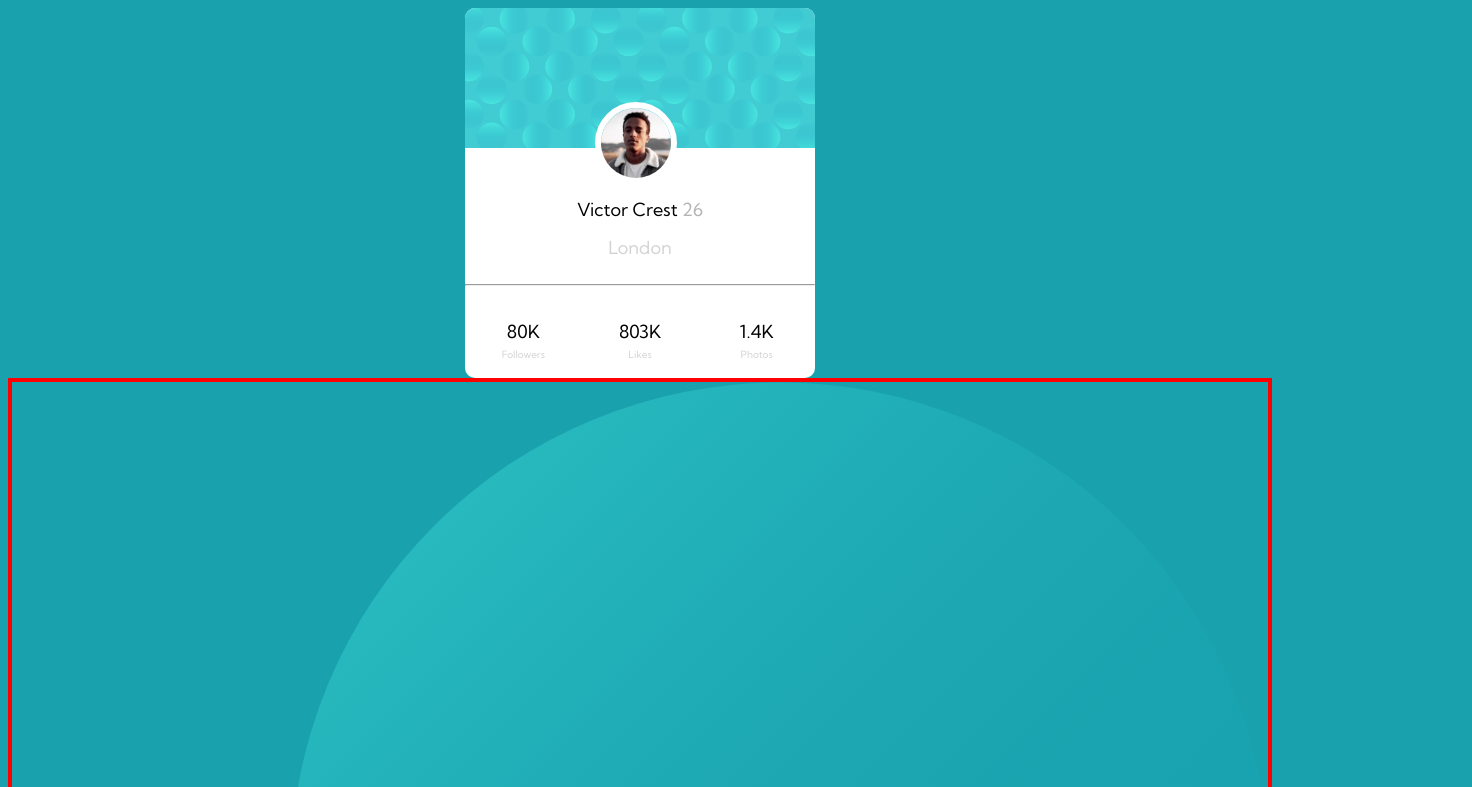
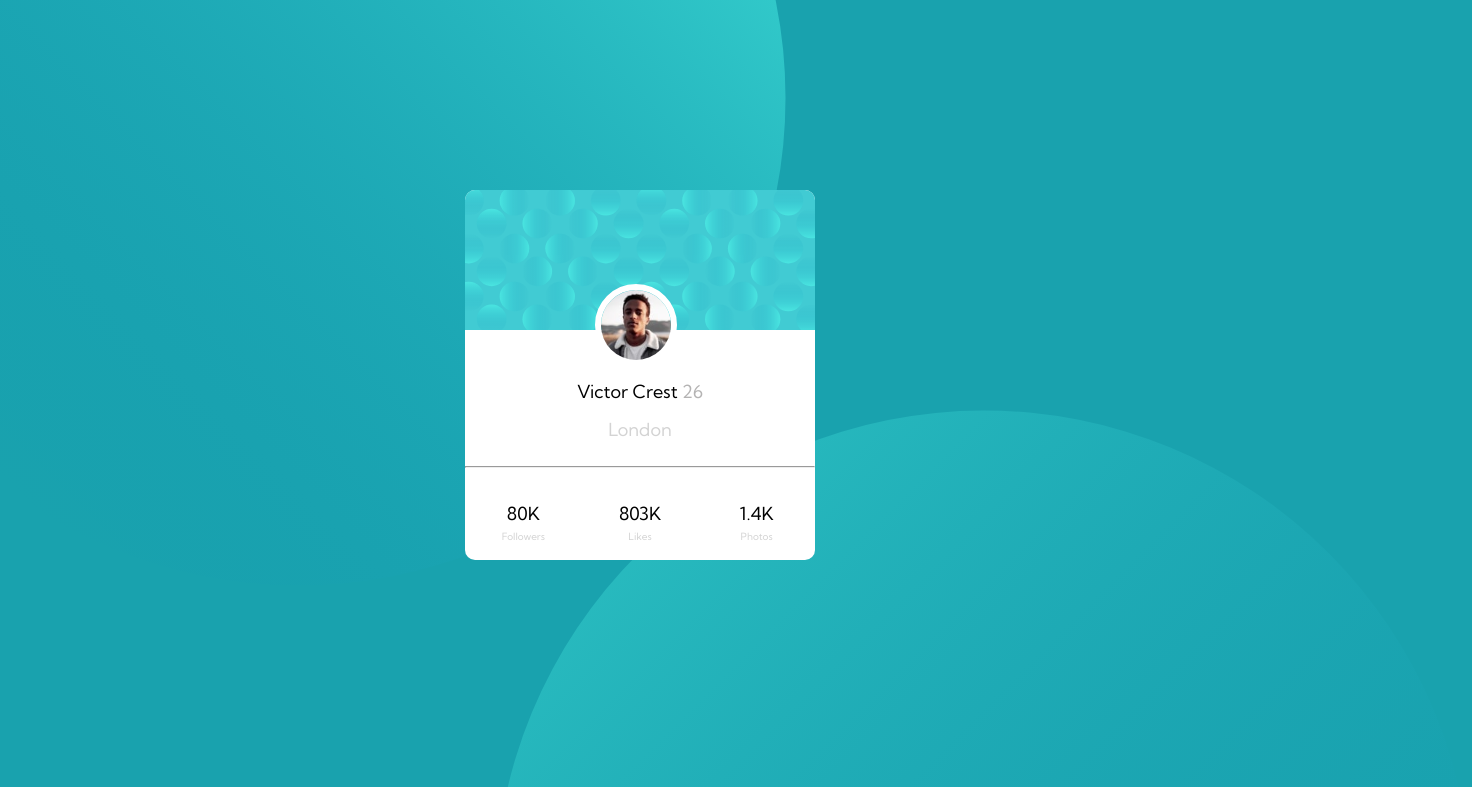
Before and after one commit to 8mn/profile-card, a plain HTML site: page index.html in a window 1280 px wide. Shown: the top 787 px of the page, 1472 px wide, since content can reach past the window. Drawn offline with Linux system fonts and the light colour scheme.

Commit message:
added z-index

```diff
--- a/index.html
+++ b/index.html
@@ -16,13 +16,20 @@
       background:hsl(185, 75%, 39%);
       }
       .pattern-bottom-div{
-        border: 4px solid red;
+        /* border: 4px solid red; */
         text-align: right;
+        position: relative;
+        right: -200px;
+        top: -150px;
       }
       .pattern-top-div{
-        border: 4px solid yellow;
+        /* border: 4px solid yellow; */
         text-align: left;
-        margin-top: -200px;
+        /* margin-top: -200px; */
+        position: relative;
+        /* left: 30px; */
+        top: -400px;
+        left: -200px;
       }
       .card{
         background-color: white;
@@ -31,6 +38,9 @@
         /* padding: 20px; */
         border-radius: 10px;
         margin: auto;
+        margin-top: -800px;
+        position: relative;
+        z-index: 1;
       }
       .card-bg{
         width: 350px;
@@ -94,6 +104,9 @@
   </style>
 </head>
 <body>
+  <div class="pattern-top-div">
+    <img src="./images/bg-pattern-top.svg" alt="bg-pattern-top">
+  </div>
   <div class="card">
     <img class="card-bg" src="./images/bg-pattern-card.svg" alt="card-bg"><br>
     <img class="profile-pic" src="./images/image-victor.jpg" alt="profile-pic"><br>
@@ -137,8 +150,6 @@
   <div class="pattern-bottom-div">
     <img class="bg-pattern-bottom" src="./images/bg-pattern-bottom.svg" alt="bg-pattern-bottom">
   </div>
-  <div class="pattern-top-div">
-    <img src="./images/bg-pattern-top.svg" alt="bg-pattern-top">
-  </div>
+
 </body>
 </html>
```
